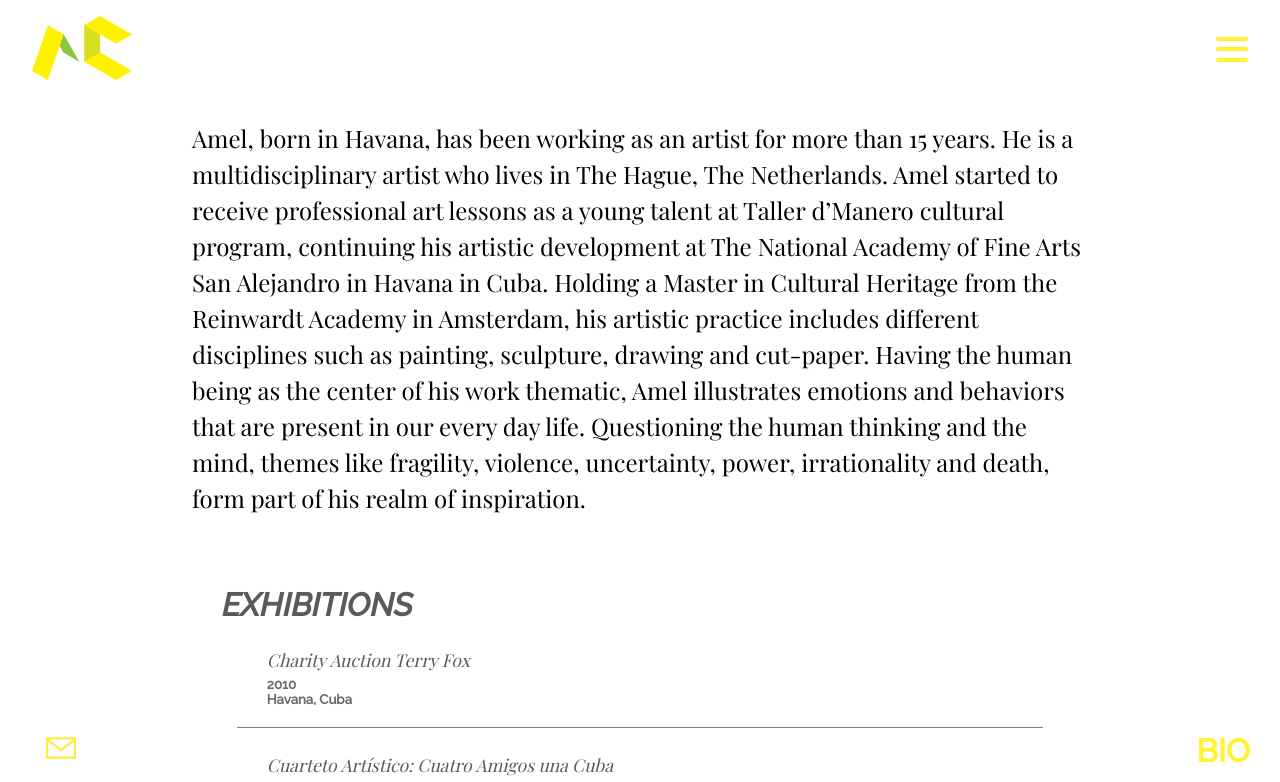
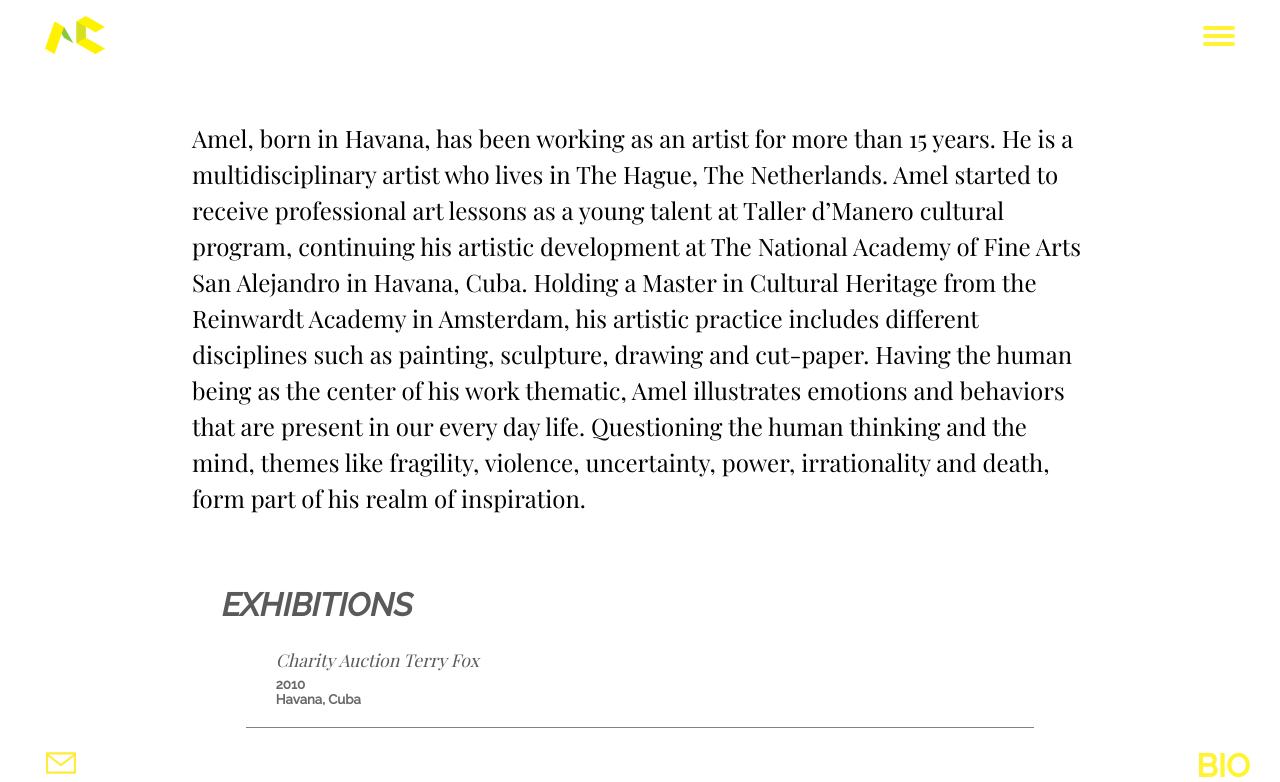
Before and after one commit to amelrc/artwork, a React (Create React App) app: page /bio in a window 1280 px wide. Shown: the top 782 px of the page. Built offline with nearby package versions, Linux system fonts and the light colour scheme.

Commit message:
reviewing styles

```diff
--- a/src/components/Painting.js
+++ b/src/components/Painting.js
@@ -8,7 +8,8 @@ import { Sunya } from './sunya';
 
 export const Ul = styled.ul`
 	margin: auto;
-	width: 90%;
+	margin-bottom: 50px;
+	width: 88%;
 	padding: 0;
 	overflow: ${({ open }) => (open ? 'auto' : '')};
 `;
--- a/src/components/art.js
+++ b/src/components/art.js
@@ -92,14 +92,27 @@ export const Bought = styled.div`
 	background-color: tomato;
 	border-radius: 20px;
 	margin: 0 4px 0 -16px;
-	cursor: pointer;
-	&:hover {
-		content: 'sold';
-	}
 `;
 
 export const Buy = styled(Bought)`
 	background-color: limegreen;
+	cursor: pointer;
+	box-shadow: 0 0 0 0.2em limegreen;
+	animation: pulse 3s infinite;
+
+	@keyframes pulse {
+		0% {
+			box-shadow: 0 0 0 0.2em #32cd3217;
+		}
+
+		50% {
+			box-shadow: 0 0 0 0.3em #32cd3252;
+		}
+
+		100% {
+			box-shadow: 0 0 0 0 #32cd323b;
+		}
+	}
 `;
 
 export const Art = (props) => {
--- a/src/components/burger.js
+++ b/src/components/burger.js
@@ -4,18 +4,17 @@ import styled from 'styled-components';
 
 const StyledBurger = styled.button`
 	position: absolute;
-	top: 2.5em;
+	top: 1.8em;
 	right: 2rem;
 	display: flex;
 	flex-direction: column;
 	justify-content: space-around;
 	width: 2rem;
-	height: 2rem;
+	height: ${({ open }) => (open ? '2rem' : '1.5rem')};
 	background: transparent;
 	border: none;
 	cursor: pointer;
 	padding: 0;
-	// z-index: 10;
 	&:focus {
 		outline: none;
 	}
--- a/src/components/footer.js
+++ b/src/components/footer.js
@@ -9,8 +9,7 @@ const FooterWrapper = styled.div`
 	justify-content: space-between;
 	width: 100%;
 	background-color: transparent;
-	height: 100px;
-	width: 100%;
+	height: 70px;
 	position: fixed;
 	bottom: 0;
 	align-items: center;
@@ -42,7 +41,7 @@ const Email = styled.div`
 		align-items: center;
 	}
 `;
-// #fff332
+
 const Img = styled.img`
 	width: 30px;
 	&: hover {
--- a/src/components/header.js
+++ b/src/components/header.js
@@ -6,7 +6,7 @@ import { Menu } from './menu';
 import { Burger } from './burger';
 
 const AClogo = styled.img`
-	width: 100px;
+	width: 60px;
 	top: 1em;
 	left: 2rem;
 	cursor: ${({ open }) => (open ? 'initial' : 'pointer')};
@@ -14,8 +14,8 @@ const AClogo = styled.img`
 	opacity: ${({ open }) => (open ? '0' : '1')};
 `;
 const HeaderWrapper = styled.div`
-	height: 100px;
-	width: 100%;
+	height: 70px;
+	width: 98%;
 	position: fixed;
 	top: 0;
 `;
--- a/src/components/home.js
+++ b/src/components/home.js
@@ -1,11 +1,14 @@
 import React from 'react';
 import styled from 'styled-components';
+import { device } from './art';
 
 export const HomeText = styled.div`
-	// position: relative;
 	margin: 120px auto;
-	font-size: 3em;
+	font-size: 1.5em;
 	width: 70%;
+	@media screen and ${device.tablet} {
+		font-size: 2em;
+	}
 `;
 
 export const Home = () => {
--- a/src/components/menu.js
+++ b/src/components/menu.js
@@ -3,17 +3,16 @@ import { NavLink } from 'react-router-dom';
 import styled from 'styled-components';
 
 const StyledMenu = styled.nav`
+	font-family: 'Raleway', sans-serif;
 	background-color: white;
 	height: 100vh;
-
 	flex-direction: column;
 	align-items: center;
 	justify-content: center;
-	font-family: 'Raleway', sans-serif;
-	opacity: ${({ open }) => (open ? 1 : 0)};
-	display: ${({ open }) => (open ? 'flex ' : 'none')};
+
+	display: ${({ open }) => (open ? 'flex' : 'initial')};
 	visibility: ${({ open }) => (open ? 'visible' : 'hidden')};
-	transition: opacity 0.5s, visibility 0.5s;
+	transition: visibility;
 `;
 const Links = styled(NavLink)`
 	font-size: 2rem;
@@ -54,19 +53,3 @@ export const Menu = ({ open, setOpen }) => {
 		</StyledMenu>
 	);
 };
-
-const useOnClickOutside = (ref, handler) => {
-	React.useEffect(() => {
-		const listener = (event) => {
-			if (!ref.current || ref.current.contains(event.target)) {
-				return;
-			}
-			handler(event);
-		};
-		document.addEventListener('mousedown', listener);
-
-		return () => {
-			document.removeEventListener('mousedown', listener);
-		};
-	}, [ref, handler]);
-};
--- a/src/data.js
+++ b/src/data.js
@@ -321,7 +321,7 @@ export const data = {
 	},
 	bio: {
 		about:
-			'Amel, born in Havana, has been working as an artist for more than 15 years. He is a multidisciplinary artist who lives in The Hague, The Netherlands. Amel started to receive professional art lessons as a young talent at Taller d’Manero cultural program, continuing his artistic development at The National Academy of Fine Arts San Alejandro in Havana in Cuba. Holding a Master in Cultural Heritage from the Reinwardt Academy in Amsterdam, his artistic practice includes different disciplines such as painting, sculpture, drawing and cut-paper. Having the human being as the center of his work thematic, Amel illustrates emotions and behaviors that are present in our every day life. Questioning the human thinking and the mind, themes like fragility, violence, uncertainty, power, irrationality and death, form part of his realm of inspiration.',
+			'Amel, born in Havana, has been working as an artist for more than 15 years. He is a multidisciplinary artist who lives in The Hague, The Netherlands. Amel started to receive professional art lessons as a young talent at Taller d’Manero cultural program, continuing his artistic development at The National Academy of Fine Arts San Alejandro in Havana, Cuba. Holding a Master in Cultural Heritage from the Reinwardt Academy in Amsterdam, his artistic practice includes different disciplines such as painting, sculpture, drawing and cut-paper. Having the human being as the center of his work thematic, Amel illustrates emotions and behaviors that are present in our every day life. Questioning the human thinking and the mind, themes like fragility, violence, uncertainty, power, irrationality and death, form part of his realm of inspiration.',
 		exhibitions: [
 			{
 				id: 1,
```
